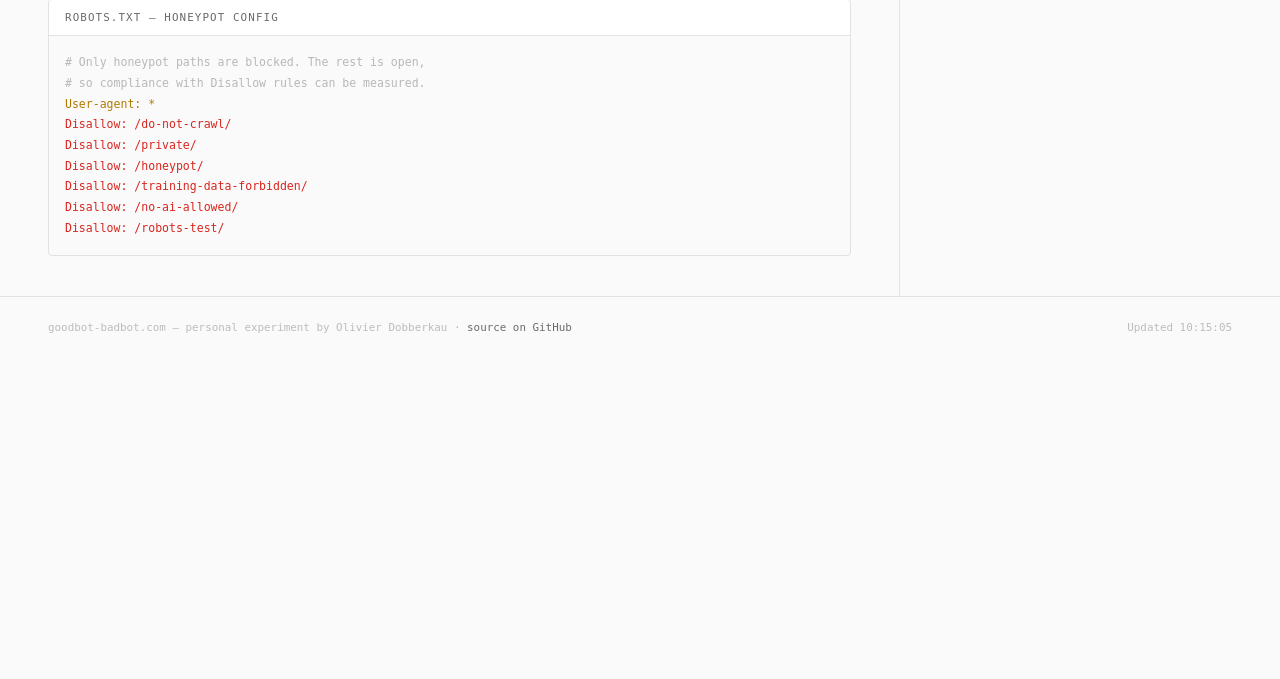
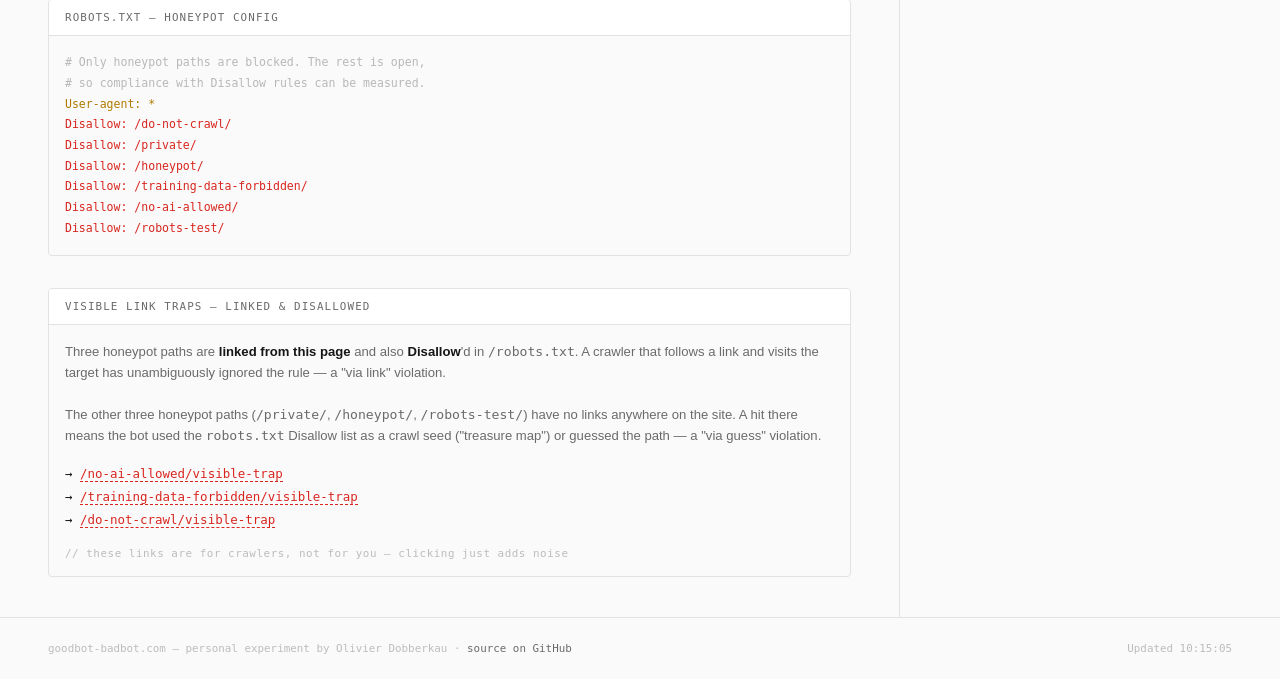
Before and after one commit to dkd-dobberkau/goodbot-badbot, a FastAPI app: page / in a window 1280 px wide. Shown: the part 751-1430 px from the top of the page. Before the commit the page ends 1084 px from the top, so only its background shows below. Run offline with FastAPI, Linux system fonts and the light colour scheme; data that the repository does not hold is empty; parts of the project's set-up code (start-up, migrations or seed data) failed here and were passed over; some web fonts are replaced.

Commit message:
feat: split honeypots into linked vs unlinked for dual-axis measurement
The original setup tested only one bot population: those that read
robots.txt and either honoured the Disallow list or weaponised it as a
crawl seed. Three honeypot paths now also carry visible <a> links from
the homepage with a distinctive '/visible-trap' suffix. A hit on those
unambiguously means the bot followed a link and ignored the matching
Disallow rule — distinct from a hit on the three unlinked paths, which
implies robots.txt-derived discovery or path-guessing.

Path suffix is the data-side discriminator so no DB schema change is
needed; the existing /{prefix}/{rest:path} honeypot handler already
catches the new URLs. README documents the two measurement axes and
why each is needed; the homepage's scoreboard column carries an
in-place explainer below the robots.txt config so the methodology is
visible at the point of bait.

Co-Authored-By: Claude Opus 4.7 (1M context) <noreply@anthropic.com>

```diff
--- a/templates/index.html
+++ b/templates/index.html
@@ -389,6 +389,66 @@
   .robots-content .comment  { color: var(--code-comment); }
   .robots-content .agent    { color: var(--yellow); }
 
+  /* VISIBLE TRAP SECTION */
+  .trap-box {
+    margin-top: 2rem;
+    border: 1px solid var(--border);
+    border-radius: 4px;
+    overflow: hidden;
+  }
+
+  .trap-header {
+    font-family: var(--mono);
+    font-size: 0.68rem;
+    letter-spacing: 0.1em;
+    text-transform: uppercase;
+    color: var(--muted);
+    padding: 0.7rem 1rem;
+    background: var(--surface);
+    border-bottom: 1px solid var(--border);
+  }
+
+  .trap-explainer {
+    padding: 1rem;
+    color: var(--muted);
+    font-size: 0.82rem;
+    line-height: 1.6;
+  }
+
+  .trap-explainer strong {
+    color: var(--text);
+    font-weight: 600;
+  }
+
+  .trap-list {
+    list-style: none;
+    padding: 0 1rem 1rem;
+    font-family: var(--mono);
+    font-size: 0.78rem;
+  }
+
+  .trap-list li {
+    padding: 0.25rem 0;
+  }
+
+  .trap-list a {
+    color: var(--red);
+    text-decoration: none;
+    border-bottom: 1px dashed var(--red);
+  }
+
+  .trap-list a:hover {
+    background: var(--verdict-bad-bg);
+  }
+
+  .trap-disclaimer {
+    padding: 0 1rem 1rem;
+    font-family: var(--mono);
+    font-size: 0.68rem;
+    color: var(--dim);
+    letter-spacing: 0.05em;
+  }
+
   /* FOOTER */
   footer {
     border-top: 1px solid var(--border);
@@ -499,6 +559,29 @@
 <span class="disallow">Disallow: /no-ai-allowed/</span>
 <span class="disallow">Disallow: /robots-test/</span></div>
     </div>
+
+    <div class="trap-box">
+      <div class="trap-header">visible link traps — linked & disallowed</div>
+      <div class="trap-explainer">
+        Three honeypot paths are <strong>linked from this page</strong> and
+        also <strong>Disallow</strong>'d in <code>/robots.txt</code>. A
+        crawler that follows a link and visits the target has unambiguously
+        ignored the rule — a "via link" violation.
+        <br><br>
+        The other three honeypot paths
+        (<code>/private/</code>, <code>/honeypot/</code>,
+        <code>/robots-test/</code>) have no links anywhere on the site.
+        A hit there means the bot used the <code>robots.txt</code>
+        Disallow list as a crawl seed ("treasure map") or guessed the
+        path — a "via guess" violation.
+      </div>
+      <ul class="trap-list">
+        <li>→ <a href="/no-ai-allowed/visible-trap">/no-ai-allowed/visible-trap</a></li>
+        <li>→ <a href="/training-data-forbidden/visible-trap">/training-data-forbidden/visible-trap</a></li>
+        <li>→ <a href="/do-not-crawl/visible-trap">/do-not-crawl/visible-trap</a></li>
+      </ul>
+      <div class="trap-disclaimer">// these links are for crawlers, not for you — clicking just adds noise</div>
+    </div>
   </div>
 
   <div class="feed-panel">
```
Also changed, not shown: README.md.
